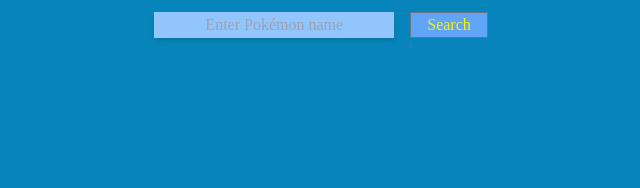
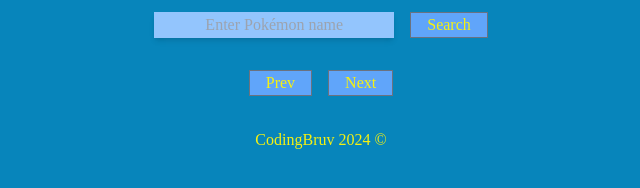
Before and after one commit to tommo593/poke_api, a React (Vite) app: page / in a window 1280 px wide. Shown: the part 360-548 px from the top of the page, without its empty margins (319-959 px from the left). Built offline with nearby package versions, Linux system fonts and the light colour scheme; a web font is replaced by a local one.

Commit message:
Added pagination, abilities and second type to pokemon data

```diff
--- a/src/App.tsx
+++ b/src/App.tsx
@@ -25,6 +25,7 @@
           </h1>
         </div>
         <div><GetPokemon /></div>
+        <p className="mb-4">CodingBruv 2024 ©</p>
         </div>
     </>
   );
--- a/src/components/GetPokemon.tsx
+++ b/src/components/GetPokemon.tsx
@@ -5,6 +5,8 @@
   num: number;
   species: string;
   color: string;
+  secondType?: string;
+  ability: string;
 }
 
 const GetPokemon = () => {
@@ -13,11 +15,11 @@
   const [loading, setLoading] = useState<boolean>(false);
   const [error, setError] = useState<string | null>(null);
 
-  const fetchPokemon = async (name: string) => {
+  const fetchPokemon = async (nameOrId: string | number) => {
     setLoading(true);
     setError(null);
     try {
-      const response = await fetch(`https://pokeapi.co/api/v2/pokemon/${name}`);
+      const response = await fetch(`https://pokeapi.co/api/v2/pokemon/${nameOrId}`);
 
       if (!response.ok) {
         setError("No data found for this Pokémon.");
@@ -31,6 +33,8 @@
         num: json.id,
         species: json.name,
         color: json.types[0].type.name,
+        secondType: json.types[1]?.type.name,
+        ability: json.abilities[1]?.ability.name
       });
     } catch (err) {
       setError("Error fetching data.");
@@ -43,6 +47,18 @@
     event.preventDefault();
     if (pokemonName.trim()) {
       fetchPokemon(pokemonName.trim().toLowerCase());
+    }
+  };
+
+  const fetchPreviousPokemon = () => {
+    if (pokemonData && pokemonData.num > 1) {
+      fetchPokemon(pokemonData.num - 1);
+    }
+  };
+
+  const fetchNextPokemon = () => {
+    if (pokemonData) {
+      fetchPokemon(pokemonData.num + 1);
     }
   };
 
@@ -70,16 +86,25 @@
       {error && <p>{error}</p>}
 
       {pokemonData && (
-        <div className="border border-white p-4 max-w-80 m-auto rounded-3xl mb-8">
+        <div className="border border-white p-4 max-w-80 m-auto rounded-3xl mb-8 shadow-lg">
           <h1>{pokemonData.species}</h1>
           <div className="flex justify-center">
           <img src={pokemonData.sprite} alt={pokemonData.species} />
           </div>
           <p>Number: <strong>{pokemonData.num}</strong></p>
-          <p>Type: <strong>{pokemonData.color}</strong></p>
+          <p>Type: <strong>{pokemonData.color} {pokemonData.secondType}</strong></p>
+          <p>Ability: <strong>{pokemonData.ability}</strong></p>
           <div><button className="btn-primary my-4">Save</button></div>
         </div>
       )}
+      <div className="flex justify-center gap-4 mb-8">
+         <button className="btn-primary" onClick={fetchPreviousPokemon} disabled={loading || (pokemonData?.num === 1)}>
+           Prev
+         </button>
+         <button className="btn-primary" onClick={fetchNextPokemon} disabled={loading}>
+           Next
+         </button>
+      </div>
     </div>
   );
 };
```
Also changed, not shown: 1 other file (tests, documents, lock files or other folders).
